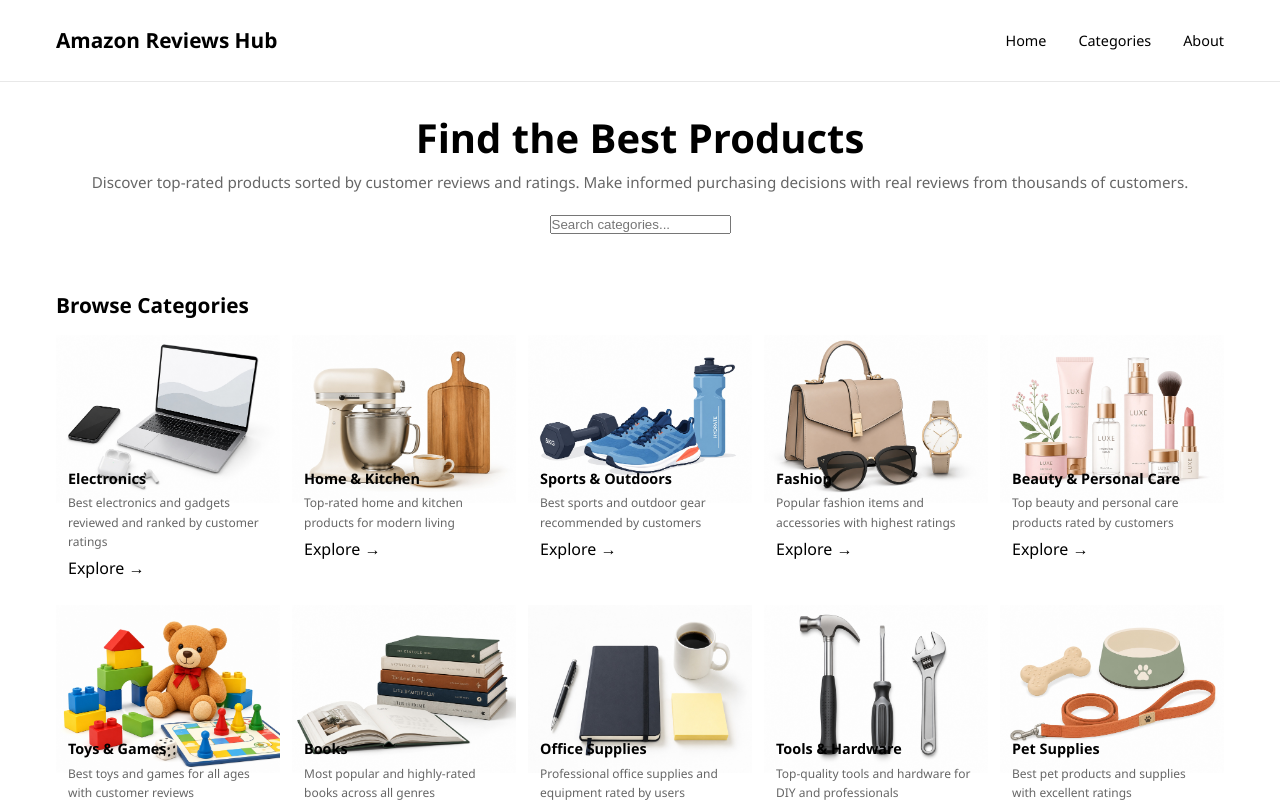
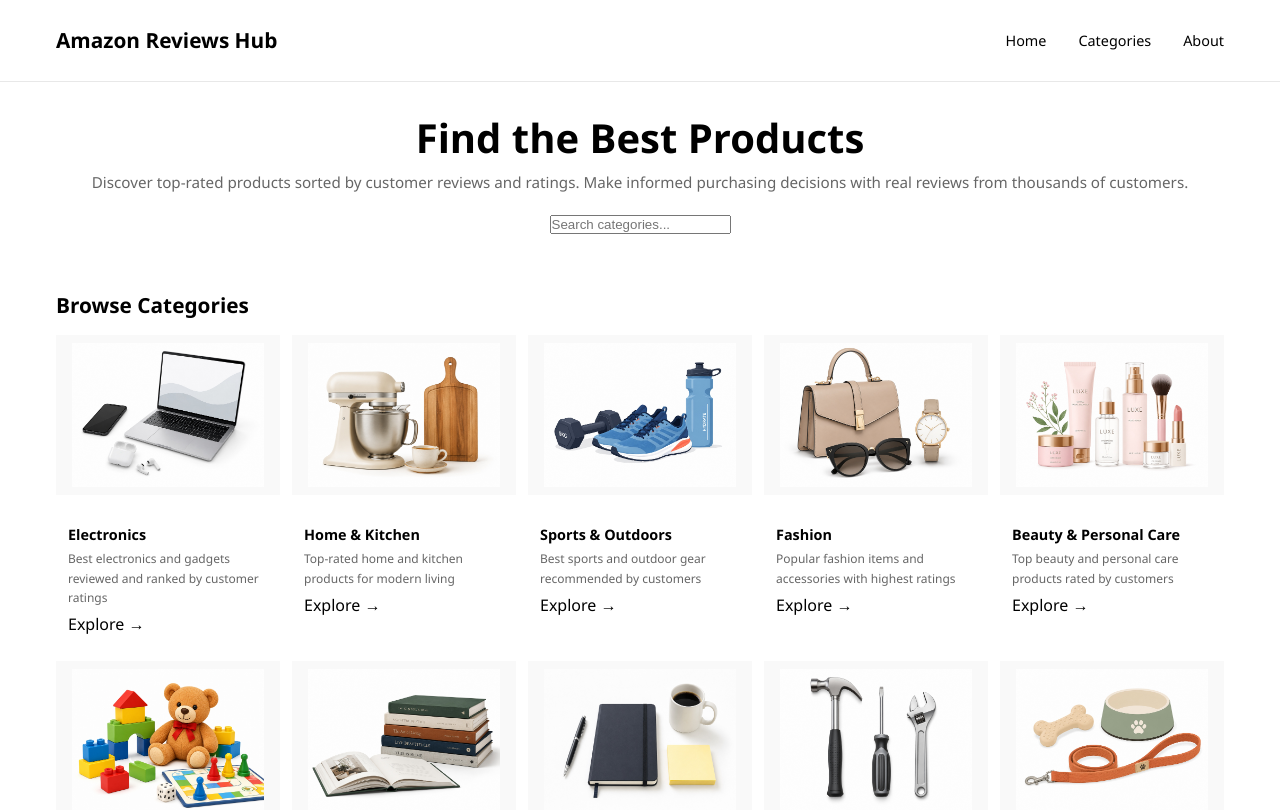
Before and after one commit to ugorbatov/products-reviews-hub, a Next.js app: page / in a window 1280 px wide. Shown: the top 810 px of the page. Built offline with nearby package versions, Linux system fonts and the light colour scheme; no server answers.

Commit message:
Fix image overlap with text

```diff
--- a/styles/Home.module.css
+++ b/styles/Home.module.css
@@ -31,9 +31,22 @@
 }
 
 .categoryImage {
-  height: 120px;
+  width: 100%;
+  height: 160px;
+  overflow: hidden;
+  background: var(--color-surface);
+  display: flex;
+  align-items: center;
+  justify-content: center;
+  margin-bottom: 1rem;
 }
 
+.categoryImage img {
+  width: 100%;
+  height: 100%;
+  object-fit: contain;
+  padding: 0.5rem;
+}
 .categoryInfo {
   padding: 0.75rem;
 }
```
